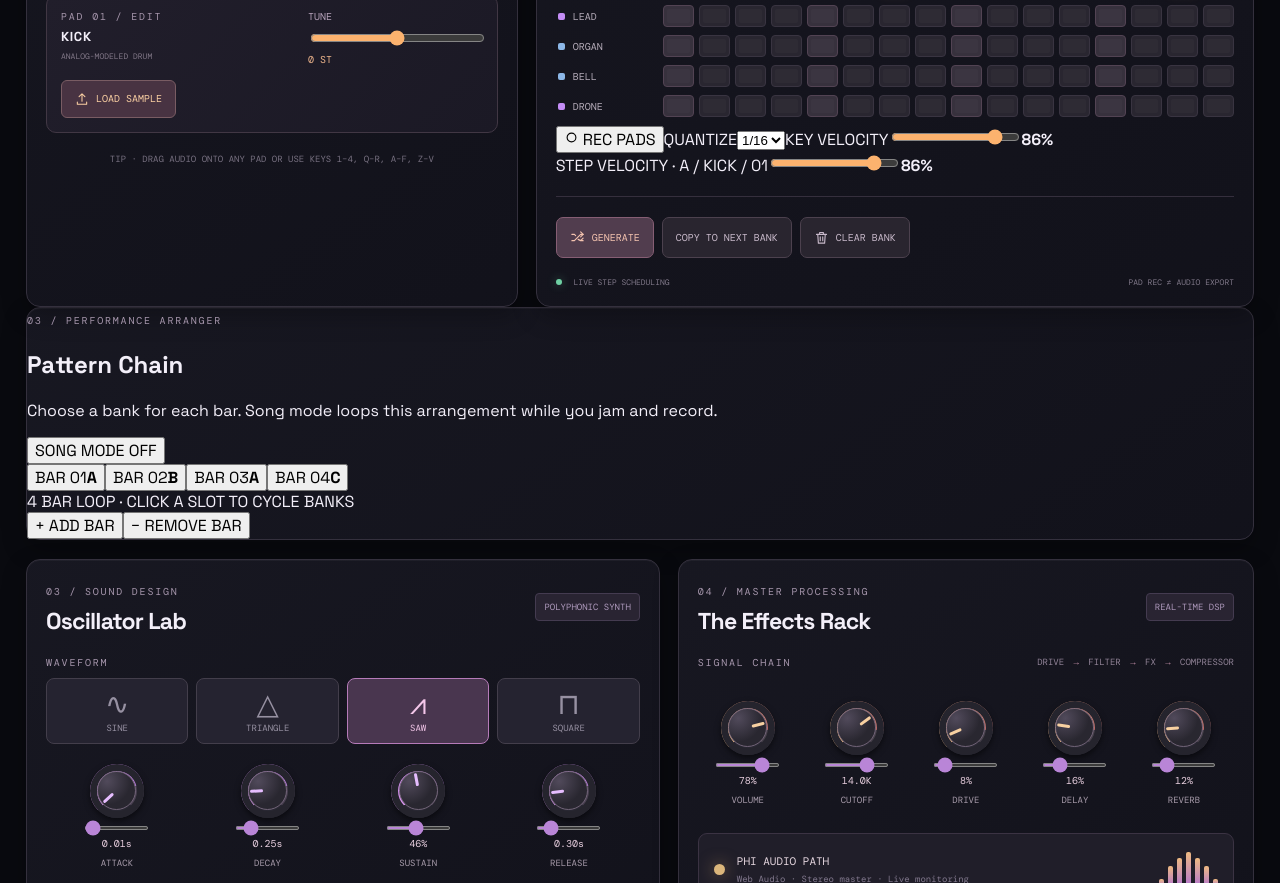
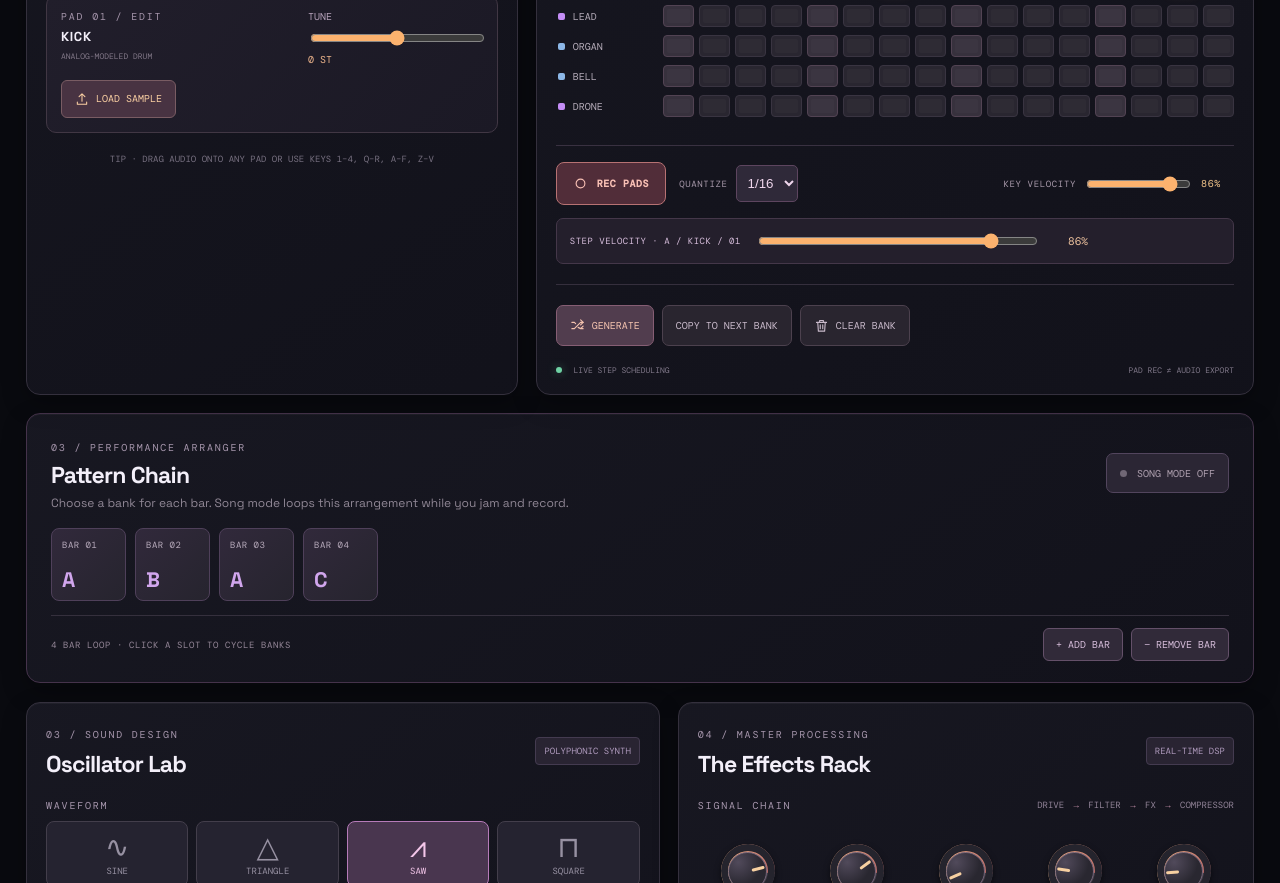
Before and after one commit to MichaelWave369/PhiBox, a React (Vite) app: page / in a window 1280 px wide. Shown: the part 940-1823 px from the top of the page. Built offline with nearby package versions, Linux system fonts and the light colour scheme.

Commit message:
style: performance record controls, editable velocity indicators and animated pattern chain

```diff
--- a/src/styles.css
+++ b/src/styles.css
@@ -28,3 +28,91 @@
 @media(max-width:800px){.topbar{padding:14px 17px}.workspace{padding:23px 15px}.page-intro h1{letter-spacing:-2px}.visual-panel{display:none}.transport{flex-wrap:wrap}.project-label{flex:1 1 100%}.transport-main{order:1}.tempo-block{order:2}.swing-block{order:3;min-width:100px;flex:1}.lower-grid,.utilities-grid{grid-template-columns:1fr}.utility-panel .voice-controls{flex-wrap:nowrap}.studio-footer{flex-direction:column;align-items:flex-start}.studio-footer .status-text{max-width:100%}}
 @media(max-width:540px){.brand-mark{width:42px;height:42px}.brand-word{font-size:22px}.brand-sub{font-size:7px}.github-link{padding:10px 8px;font-size:9px}.github-link span{display:none}.page-intro p{font-size:12px}.panel-heading h2{font-size:20px}.panel-count{display:none}.pads-grid{gap:7px}.pad{padding:7px;border-radius:8px;aspect-ratio:.94}.pad-top{font-size:8px}.pad-middle{font-size:17px}.pad-name{font-size:9px}.pad-key{font-size:7px;right:6px;bottom:6px}.selected-editor{grid-template-columns:1fr}.sample-actions{grid-column:auto}.sequence-meta{gap:8px;flex-wrap:wrap}.sequence-meta>div{flex:1 0 40%}.knob-rack{flex-wrap:wrap;row-gap:19px}.knob-block{min-width:19%}.voice-controls{flex-direction:column;align-items:stretch!important}.studio-footer{font-size:8px}.wave-options button span{font-size:7px}}
 @media(prefers-reduced-motion:reduce){*,*:before,*:after{animation-duration:.01ms!important;transition-duration:.01ms!important}}
+
+
+/* PhiBox R2: performance recorder, step velocities, and the live arrangement strip. */
+.step-cell.on i { opacity: var(--step-strength, 1); }
+.step-cell.step-editing { outline: 1px solid #e6b5ed; outline-offset: 2px; }
+.capture-strip {
+  display: flex; align-items: center; flex-wrap: wrap; gap: 13px;
+  margin-top: 19px; border-top: 1px solid #393141; padding-top: 16px;
+}
+.overdub-toggle {
+  min-height: 43px; display: inline-flex; align-items: center; gap: 9px;
+  padding: 10px 16px; border-radius: 8px; border: 1px solid #b77273;
+  color: #f9c0b5; background: #512d39; font: 700 10px 'DM Mono',monospace;
+  letter-spacing: .55px; white-space: nowrap;
+}
+.overdub-toggle:hover { background: #724050; }
+.overdub-toggle.is-armed {
+  background: #a13e48; border-color: #ff9c85; color: #fff6df;
+  box-shadow: 0 0 18px #eb66743f;
+  animation: capture-pulse 1.7s ease-in-out infinite;
+}
+@keyframes capture-pulse { 50% { box-shadow: 0 0 18px #ff735e85; } }
+.capture-select,.capture-velocity {
+  display: flex; align-items: center; gap: 8px; color: #a99aab;
+  font: 9px 'DM Mono',monospace; letter-spacing: .65px;
+}
+.capture-select select {
+  border-radius: 5px; color: #efd6ec; background: #2f2939;
+  border: 1px solid #5d455f; padding: 9px 7px; cursor: pointer;
+}
+.capture-select select option { background: #292433; }
+.capture-velocity { flex: 1; min-width: 165px; justify-content: flex-end; }
+.capture-velocity input { max-width: 105px; min-width: 45px; width: 100%; }
+.capture-velocity b { color: #f6c88c; min-width: 33px; font: 10px 'DM Mono',monospace; }
+.velocity-editor {
+  display: flex; align-items: center; gap: 15px; flex-wrap: wrap;
+  border: 1px solid #443749; border-radius: 7px; padding: 12px 13px;
+  margin-top: 13px; background: #241f2c;
+}
+.velocity-editor > span {
+  font: 9px 'DM Mono',monospace; letter-spacing: .5px; color: #d7bedc;
+  white-space: nowrap;
+}
+.velocity-editor input { flex: 1; min-width: 80px; max-width: 280px; }
+.velocity-editor b { font: 11px 'DM Mono',monospace; color: #f1c5a0; min-width: 33px; text-align: right; }
+.arranger-panel { margin-top: 18px; padding: 21px 24px; border-color: #45334b; }
+.arranger-head { display: flex; align-items: center; justify-content: space-between; gap: 15px; }
+.arranger-head h2 { font-size: 23px; margin: 4px 0 5px; letter-spacing: -.8px; }
+.arranger-head p { color: #908795; margin: 0; font-size: 12px; }
+.song-toggle {
+  display: inline-flex; align-items: center; justify-content: center;
+  min-height: 40px; gap: 10px; border: 1px solid #52455d; border-radius: 7px;
+  background: #2b2634; color: #ae9fae; padding: 10px 13px;
+  white-space: nowrap; font: 10px 'DM Mono',monospace;
+}
+.song-toggle.active { background: #43324f; color: #e6c3f2; border-color: #ae7ed3; }
+.song-toggle-led { display: block; width: 7px; height: 7px; border-radius: 50%; background: #706775; }
+.song-toggle.active .song-toggle-led { background: #bdfa9d; box-shadow: 0 0 10px #bdfa9d; }
+.chain-grid { display: flex; flex-wrap: wrap; gap: 9px; margin: 17px 0 14px; }
+.chain-slot {
+  display: flex; flex-direction: column; align-items: flex-start; justify-content: space-between;
+  gap: 10px; width: 75px; min-height: 73px; padding: 10px;
+  color: #b9acbd; background: linear-gradient(135deg,#31293b,#26242e);
+  border: 1px solid #4f405a; border-radius: 8px; text-align: left;
+}
+.chain-slot span { font: 9px 'DM Mono',monospace; letter-spacing: .5px; }
+.chain-slot b { font-size: 21px; color: #d1a6ed; line-height: 1; }
+.chain-slot:hover { border-color: #dfadff; filter: brightness(1.13); }
+.chain-slot.current { border-color: #f9c68d; background: linear-gradient(135deg,#604057,#3c2d46); box-shadow: inset 0 0 0 1px #f9bd7d,0 0 19px #f9b36b1e; }
+.chain-slot.current b { color: #ffcc9c; }
+.arranger-actions { display: flex; align-items: center; justify-content: space-between; flex-wrap: wrap; gap: 12px; padding-top: 12px; border-top: 1px solid #35303d; }
+.arranger-actions > span { font: 9px 'DM Mono',monospace; color: #958798; letter-spacing: .6px; }
+.arranger-actions > div { display: flex; flex-wrap: wrap; gap: 8px; }
+.arranger-actions button { background: #312a39; color: #d7bedb; border: 1px solid #645069; padding: 9px 12px; border-radius: 6px; font: 10px 'DM Mono',monospace; }
+.arranger-actions button:hover:not(:disabled) { background: #48364e; }
+.arranger-actions button:disabled { opacity: .36; cursor: default; }
+@media (max-width: 800px) {
+  .arranger-panel { padding: 19px; }
+  .arranger-head { align-items: flex-start; }
+  .chain-slot { width: 66px; min-height: 66px; }
+}
+@media (max-width: 540px) {
+  .arranger-head { flex-direction: column; }
+  .capture-velocity { justify-content: flex-start; }
+  .velocity-editor > span { white-space: normal; line-height: 1.5; }
+  .chain-grid { gap: 7px; }
+}
+@media (prefers-reduced-motion: reduce) { .overdub-toggle.is-armed { animation: none; } }
```
